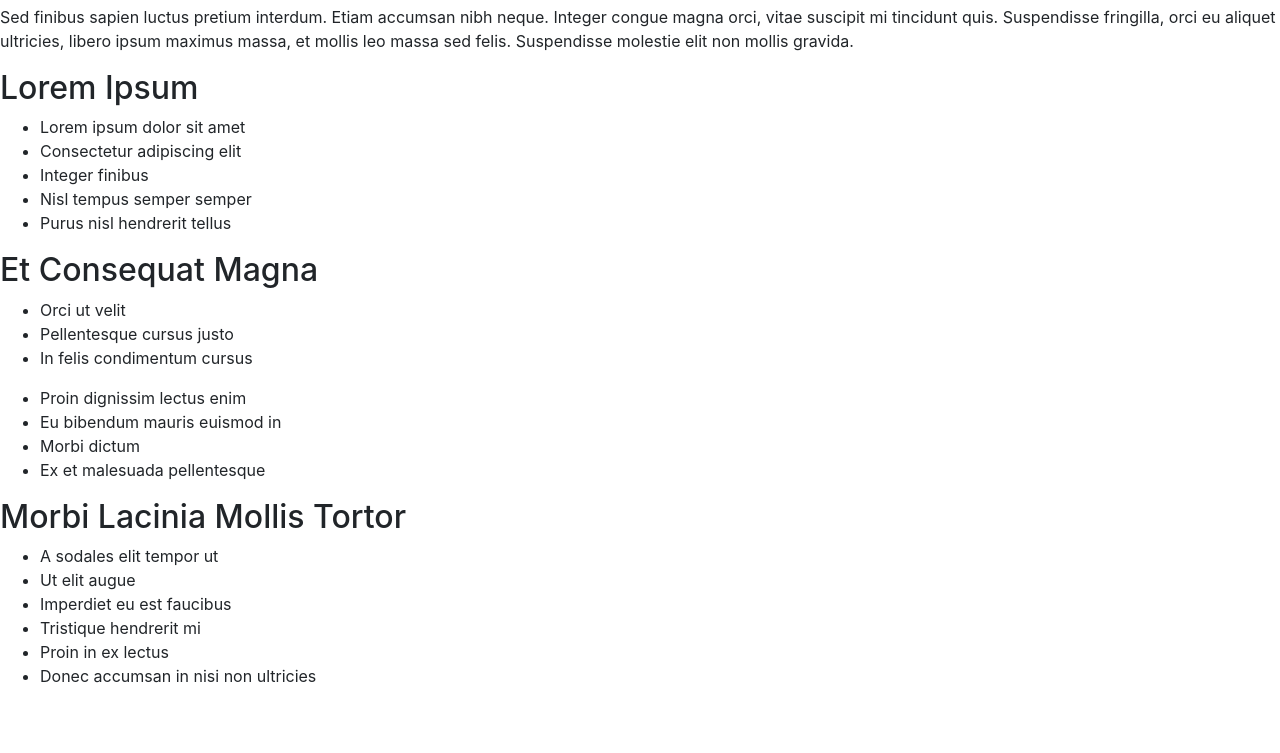
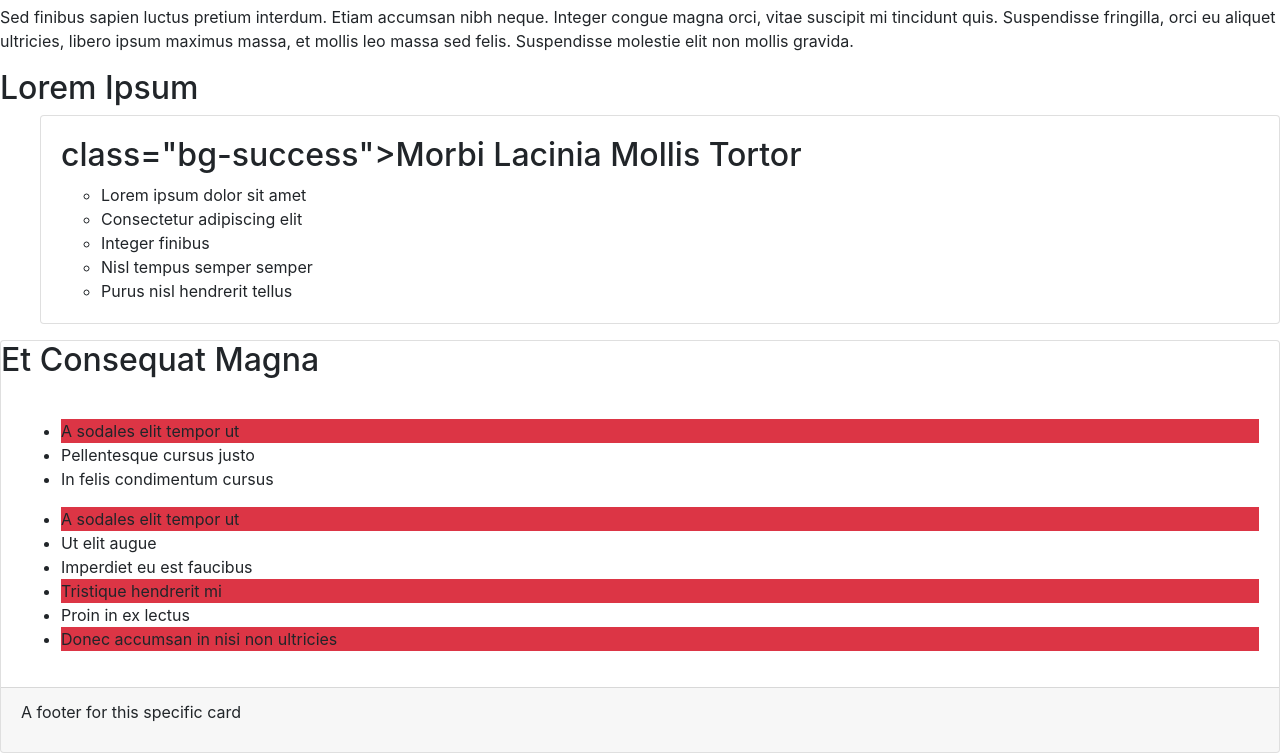
Before and after one commit to obwoge254/bootstrap-practice, a plain HTML site: page index.html in a window 1280 px wide. Shown: the part 403-1156 px from the top of the page. Before the commit the page ends 1107 px from the top, so only its background shows below. Drawn offline with nearby package versions, Linux system fonts and the light colour scheme.

Commit message:
added more bootstrap features

```diff
--- a/index.html
+++ b/index.html
@@ -6,7 +6,6 @@
     <meta charset="utf-8">
     <head>
 
-        <body>
         <div class="container">
             <div class="jumbotron">
               <h1>Bootstrap Practice</h1>
@@ -14,7 +13,6 @@
             </div>
             ...
           </div>
-</body>
 
         <title>Bootstrap Practice</title>
         <link href=https://cdn.jsdelivr.net/npm/bootstrap@4.6.0/dist/css/bootstrap.min.css"" rel="stylesheet" type="text/css">
@@ -31,32 +29,44 @@
     <p>Sed finibus sapien luctus pretium interdum. Etiam accumsan nibh neque. Integer congue magna orci, vitae suscipit mi tincidunt quis. Suspendisse fringilla, orci eu aliquet ultricies, libero ipsum maximus massa, et mollis leo massa sed felis. Suspendisse molestie elit non mollis gravida.</p>
     <h2>Lorem Ipsum</h2>
     <ul>
+
+        <div class="card">
+            <div class="card-body">
+              <h2>class="bg-success">Morbi Lacinia Mollis Tortor</h2>
+              <ul>
                 <li>Lorem ipsum dolor sit amet</li>
                 <li>Consectetur adipiscing elit</li>
                 <li>Integer finibus</li>
                 <li>Nisl tempus semper semper</li>
                 <li>Purus nisl hendrerit tellus</li>
               </ul>
+            </div>
+
+    </ul>
+
+    <div class="card">
+        <div class="card-title">
             <h2>Et Consequat Magna</h2>
+        </div>
+        <div class="card-body">
           <ul>
-      <li>Orci ut velit</li>
+            <li class="bg-danger">A sodales elit tempor ut</li>
             <li>Pellentesque cursus justo</li>
             <li>In felis condimentum cursus</li>
           </ul>
           <ul>
-      <li>Proin dignissim lectus enim</li>
-      <li>Eu bibendum mauris euismod in</li>
-      <li>Morbi dictum</li>
-      <li>Ex et malesuada pellentesque</li>
-    </ul>
-    <h2>Morbi Lacinia Mollis Tortor</h2>
-    <ul>
-      <li>A sodales elit tempor ut</li>
+            <li class="bg-danger">A sodales elit tempor ut</li>
         <li>Ut elit augue</li>
         <li>Imperdiet eu est faucibus</li>
-      <li>Tristique hendrerit mi</li>
+        <li class="bg-danger">Tristique hendrerit mi</li>
         <li>Proin in ex lectus</li>
-      <li>Donec accumsan in nisi non ultricies</li>
+        <li class="bg-danger">Donec accumsan in nisi non ultricies</li>
+        </div>
+        <div class="card-footer">
+          <p>A footer for this specific card</p>
+        </div>
+   </div>
+
     </ul>
   </body>
 </html>
```
Lines whose indentation alone changed are shown as unchanged.
